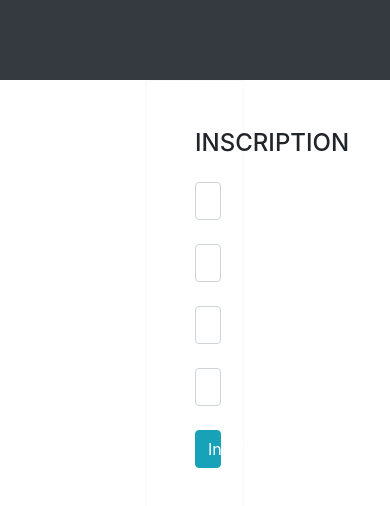
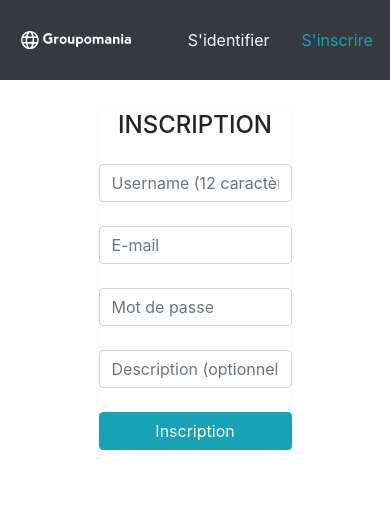
Before and after one commit to Romain13009/Openclassrooms-projet-7, a Vue app in the folder frontend/: page /signup in a window 390 px wide. Shown: the top 506 px of the page. Built offline with nearby package versions, Linux system fonts and the light colour scheme.

Commit message:
rendre l'application responsive pour mobiles tablettes

```diff
--- a/frontend/src/components/NavbarConnexion.vue
+++ b/frontend/src/components/NavbarConnexion.vue
@@ -1,17 +1,17 @@
 <template>
-    <nav class="navbar navbar-expand-lg navbar-dark bg-dark">
-        <div class="collapse navbar-collapse justify-content-center">
-            <a href="#"><img class="w-50" src="../assets/icon-left-font-monochrome-white.svg" alt="Logo"/></a>
-        </div>
-        <div class="collapse navbar-collapse justify-content-center" id="navbarNav">
-            <ul class="navbar-nav">
+    <nav class="row navbar navbar-expand-lg navbar-dark bg-dark">
+        <div id="navbarContent">
+            <img id="navbarLogo" src="../assets/icon-left-font-monochrome-white.svg" alt="Logo"/>
+            <div id="navbarContentRight">
+                <ul id="navbarList">
                     <li class="nav-item active">
-                    <router-link class="nav-link" to="/">S'identifier</router-link>
+                        <router-link class="nav-link text-light" to="/">S'identifier</router-link>
                     </li>
                     <li class="nav-item">
                         <router-link class="nav-link text-info" to="/signup">S'inscrire</router-link>
                     </li>
                 </ul>
+            </div>
         </div>
     </nav>
 </template>
@@ -26,4 +26,41 @@ export default {
 .navbar {
     min-height: 80px;
 }
+
+#navbarContent{
+    width: 100%;
+    display: flex;
+    justify-content:space-around;
+}
+#navbarContent > img{
+    margin-top: auto;
+    margin-bottom: auto;
+    padding-left: 20px;
+
+}
+
+#navbarContentRight{
+    margin-top: auto;
+    margin-bottom: auto;
+}
+
+#navbarList{
+    display: flex;
+    flex-direction: row;
+    list-style: none;
+    margin-top: auto;
+    margin-bottom: auto;
+}
+
+#navbarLogo {
+    margin-top: auto;
+    margin-bottom: auto;
+    width: 250px;
+}
+
+@media all and (max-width: 767px){
+    #navbarLogo {
+    width: 130px;
+    }
+}
 </style>
--- a/frontend/src/components/NavbarMain.vue
+++ b/frontend/src/components/NavbarMain.vue
@@ -1,25 +1,50 @@
 <template>
-    <nav class="navbar navbar-expand-lg navbar-dark bg-dark">
-        <div class="collapse navbar-collapse justify-content-center">
-            <a href="#"><img class="w-50" src="../assets/icon-left-font-monochrome-white.svg" alt="Logo"/></a>
-        </div>
-        <div class="collapse navbar-collapse justify-content-center" id="navbarNav">
-            <ul class="navbar-nav">
+    <nav class="navbar navbar-expand-lg justify-content-between navbar-dark bg-dark">
+        <img id="navbarLogo" src="../assets/icon-left-font-monochrome-white.svg" alt="Logo"/>
+        <button class="navbar-toggler" type="button" data-toggle="collapse" data-target="#navbarNav" aria-controls="navbarNav" aria-expanded="false" aria-label="Toggle navigation">
+            <span class="navbar-toggler-icon"></span>
+        </button>
+        <div class="collapse navbar-collapse justify-content-end" id="navbarNav">
+            <ul class="navbar-nav ">
                 <li class="nav-item active" v-if="user.token!==null">
                     <router-link class="nav-link text-info" to="/wall">Wall</router-link>
                 </li>
-                <li class="nav-item active" v-if="user.token!==null">
+                 <li class="nav-item active" v-if="user.token!==null">
                     <router-link class="nav-link text-info" to="/profile">Mon compte</router-link>
                 </li>
                 <li class="nav-item" v-if="user.token!==null">
                     <router-link class="nav-link text-danger" to="/" @click.prevent="disconnect">Deconnexion</router-link>
                 </li>
                 <li class="nav-item" v-if="user.token==null">
-                    <router-link class="nav-link text-danger" to="/">Veuillez vous connecter</router-link>
+                        <router-link class="nav-link text-danger" to="/">Veuillez vous connecter</router-link>
                 </li>
             </ul>
         </div>
     </nav>
+    <!--<nav class="navbar navbar-expand-lg navbar-dark bg-dark">
+        <div id="navbarContent">
+            <img id="navbarLogo" src="../assets/icon-left-font-monochrome-white.svg" alt="Logo"/>
+            <button class="navbar-toggler" type="button" data-toggle="collapse" data-target="#navbarNav" aria-controls="navbarNav" aria-expanded="false" aria-label="Toggle navigation">
+                <span class="navbar-toggler-icon"></span>
+            </button>
+            <div id="navbarContentRight" class="collapse navbar-collapse">
+                <ul id="navbarList">
+                    <li class="nav-item active" v-if="user.token!==null">
+                        <router-link class="nav-link text-info" to="/wall">Wall</router-link>
+                    </li>
+                    <li class="nav-item active" v-if="user.token!==null">
+                        <router-link class="nav-link text-info" to="/profile">Mon compte</router-link>
+                    </li>
+                    <li class="nav-item" v-if="user.token!==null">
+                        <router-link class="nav-link text-danger" to="/" @click.prevent="disconnect">Deconnexion</router-link>
+                    </li>
+                    <li class="nav-item" v-if="user.token==null">
+                        <router-link class="nav-link text-danger" to="/">Veuillez vous connecter</router-link>
+                    </li>
+                </ul>
+            </div>
+        </div>
+    </nav>-->
 </template>
 
 <script>
@@ -47,4 +72,16 @@ export default {
     width: 100vw;
     margin-top: -6rem;
 }
+
+#navbarLogo {
+    margin-top: auto;
+    margin-bottom: auto;
+    width: 250px;
+}
+
+@media all and (max-width: 767px){
+    #navbarLogo {
+    width: 130px;
+    }
+}
 </style>
--- a/frontend/src/views/Login.vue
+++ b/frontend/src/views/Login.vue
@@ -1,8 +1,8 @@
 <template>
     <div>
        <NavbarConnexion />
-       <main class="main justify-content-center">
-            <form class="text-center border border-light p-5 w-25" action="#!">
+       <main class="main">
+            <form class="text-center border border-light w-50">
                 <p class="h4 mb-4">IDENTIFICATION</p>
                 <input type="email" v-model="dataLogin.email" id="defaultLoginFormEmail" class="form-control mb-4" placeholder="E-mail">
                 <input type="password" v-model="dataLogin.password" id="defaultLoginFormPassword" class="form-control mb-4" placeholder="Mot de passe">
@@ -59,5 +59,12 @@ export default {
 .main {
     display: flex;
     justify-content: center;
+    margin-top: 30px;
+
 }
+
+form {
+    max-width: 400px;
+}
+
 </style>
--- a/frontend/src/views/Profile.vue
+++ b/frontend/src/views/Profile.vue
@@ -11,11 +11,11 @@
                         <p class="mt-2 card-text">{{ user.description }}</p>
                         <div class="border-top pt-3">
                             <div class="row">
-                                <div class="col-6">
+                                <div class="col-lg-6">
                                     <h6>E-mail:</h6>
                                     <p>{{ user.email }}</p>
                                 </div>
-                                <div class="col-6">
+                                <div class="col-lg-6">
                                     <h6>Modifiez votre description:</h6>
                                     <!-- Button trigger modal -->
                                     <p>
@@ -121,6 +121,8 @@ export default {
     margin-top: 6rem;
     display: flex;
     justify-content: center;
+    margin-left: auto;
+    margin-right: auto;
 }
 
 .cardMain {
@@ -137,7 +139,7 @@ export default {
 }
 
 h6 {
-    font-size: .9375rem
+    font-size: 1rem
 }
 
 .buttonModif{
--- a/frontend/src/views/Signup.vue
+++ b/frontend/src/views/Signup.vue
@@ -1,8 +1,8 @@
 <template>
     <div>
         <NavbarConnexion />
-        <main class="main justify-content-center">
-            <form class="text-center border border-light p-5 w-25" id="formulaire">
+        <main class="main">
+            <form class="text-center border border-light w-50">
                 <p class="h4 mb-4">INSCRIPTION</p>
                 <input type="Name" v-model="dataSignup.username" id="defaultSignupFormName" class="form-control mb-4" placeholder="Username (12 caractères maximum)" required>
                 <input type="email" v-model="dataSignup.email" id="defaultSignupFormEmail" class="form-control mb-4" placeholder="E-mail" required>
@@ -88,5 +88,11 @@ export default {
 .main {
     display: flex;
     justify-content: center;
+    margin-top: 30px;
+
 }
+form {
+    max-width: 400px;
+}
+
 </style>
--- a/frontend/src/views/Wall.vue
+++ b/frontend/src/views/Wall.vue
@@ -1,8 +1,8 @@
 <template>
     <div>
         <NavbarMain />
-        <div class="row" id="wallPost">
-            <div class="col-4" id="divButtonPost" v-if="user.token!==null">
+        <div class="row justify-content-center" id="wallPost">
+            <div class="col-lg-5" id="divButtonPost" v-if="user.token!==null">
                 <p>
                    <button class="btn btn-info" type="button" data-toggle="collapse" data-target="#formCreatePost" aria-expanded="false" aria-controls="formCreatePost">
                     Que voulez-vous dire, {{ user.username }} ?
@@ -24,10 +24,10 @@
                     </div>
                 </div>
             </div>
-            <div class="col-8">
-                <div v-for="post in allPosts" v-bind:key="post.id">
+            <div class="col-lg-5" id="posts">
+                <div v-for="post in allPosts" v-bind:key="post.id" id="test">
                     <div id="containerPosts">
-                        <div class="card border-info mb-3" style="width: 26rem;">
+                        <div class="card border-info ">
                             <div class="card-header text-info">
                                 <div id="headerPost">
                                     <p>{{ post.username }}</p>
@@ -234,15 +234,11 @@ export default {
 <style scoped>
 #wallPost{
     margin-top: 6rem;
-    display: flex;
-    flex-direction: row;
+    width: 100vw;
+    margin-left: auto;
+    margin-right: auto;
 }
 
-#containerPosts{
-    display: flex;
-    justify-content: left;
-
-}
 
 #headerPost{
     display: flex;
@@ -297,11 +293,26 @@ export default {
 .divLike > p {
     margin-top: auto;
     margin-bottom: auto;
-    margin-left: 0.5rem;
+    /*margin-left: 0.5rem;*/
 }
 
 .buttonLike {
     color: rgb(0, 206, 69);
 }
 
+#containerPosts{
+    margin-top: 0.4rem;
+}
+
+@media all and (max-width: 600px){
+    #formCreatePost{
+    width: 90vw;
+    }
+}
+@media all and (max-width: 992px){
+    #posts{
+        margin-top: 1rem;
+    }
+
+}
 </style>
```
Also changed, not shown: 1 other file (tests, documents, lock files or other folders). Lines whose indentation alone changed are shown as unchanged.
